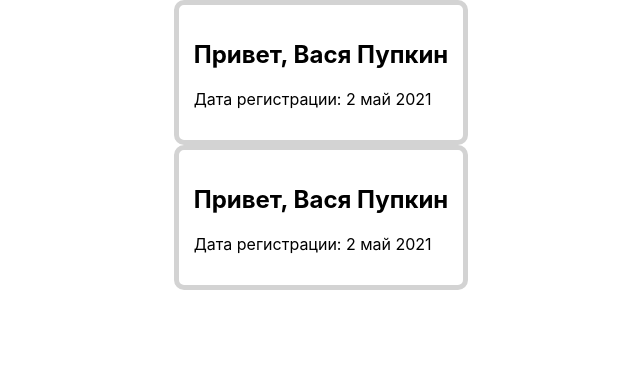
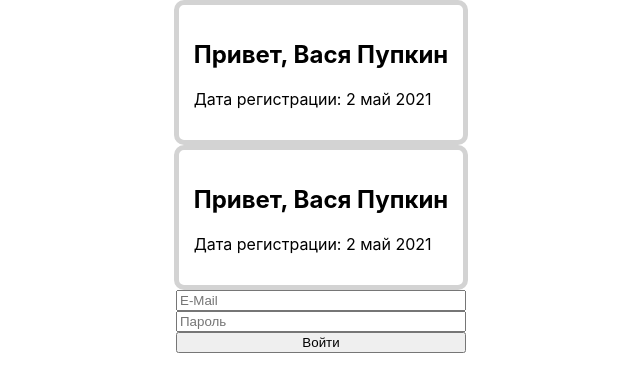
Before and after one commit to tyumen-777/tyumen777-tutorial, a React (Create React App) app: page / in a window 1280 px wide. Shown: the top 392 px of the page, without its empty margins (319-959 px from the left). Built offline with nearby package versions, Linux system fonts and the light colour scheme.

Commit message:
Выполнено второе задание

```diff
--- a/src/App.js
+++ b/src/App.js
@@ -2,6 +2,7 @@
 import './App.css';
 import Profile from "./components/Profile";
 import ProfileClass from "./components/ProfileClass";
+import AuthorizationForm from "./components/AuthorizationForm";
 
 function App() {
 
@@ -9,6 +10,7 @@ function App() {
    <>
        <Profile name="Вася Пупкин" registredAt={new Date(2021, 5, 22)} />
        <ProfileClass name="Вася Пупкин" registredAt={new Date(2021, 5, 22)}/>
+       <AuthorizationForm/>
    </>
   );
 }
--- /dev/null
+++ b/src/components/AuthorizationForm.js
@@ -0,0 +1,42 @@
+import React from 'react';
+
+const styles = {
+    form: {
+        display: 'flex',
+        flexDirection: 'column',
+        maxWidth: '290px',
+        margin: '0 auto'
+    }
+};
+
+const AuthorizationForm = () => {
+    let email = '';
+    let password = '';
+
+    const handleChange = (e) => {
+        if (e.target.type === 'text') {
+            email = e.target.value
+        } else {
+            password = e.target.value
+        }
+    };
+    const handleSubmit = (e) => {
+        e.preventDefault()
+        if (email.length && password.length !== 0) {
+            console.log({ email, password })
+            e.target.reset()
+        } else {
+            alert('Заполните Email или Пароль')
+        }
+    };
+
+    return (
+        <form style={styles.form} onSubmit={handleSubmit}>
+            <input type="text" placeholder="E-Mail" onChange={handleChange}/>
+            <input type="password" placeholder="Пароль" onChange={handleChange}/>
+            <button type="submit">Войти</button>
+        </form>
+    );
+};
+
+export default AuthorizationForm;
```
